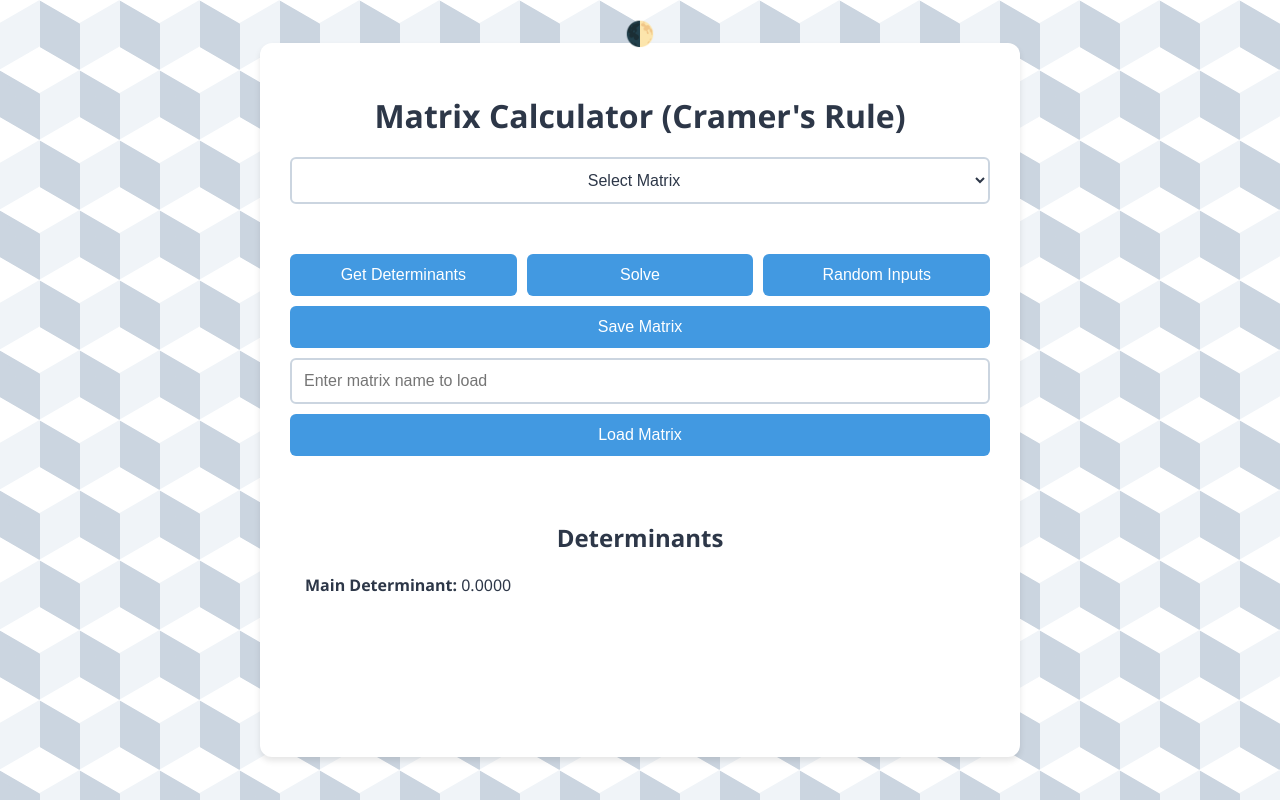
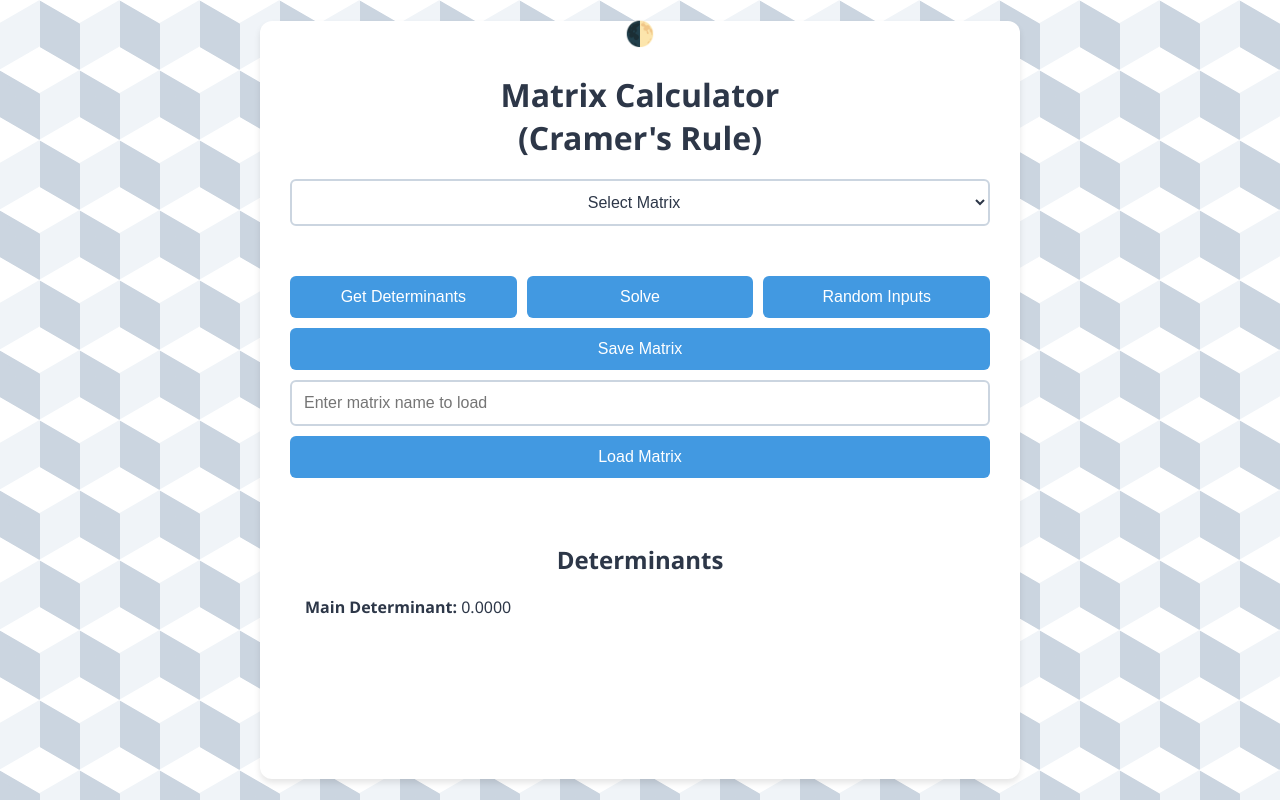
Before and after one commit to YsaacDeclines/MatrixCalculator, a plain HTML site: page index.html in a window 1280 px wide. Both pictures are taken after a click on the button "Get Determinants". Drawn offline with Linux system fonts and the light colour scheme.

```diff
--- a/index.html
+++ b/index.html
@@ -11,7 +11,7 @@
     <!-- Dark mode toggle button -->
     <button class="dark-mode-toggle" onclick="toggleDarkMode()" aria-label="Toggle dark mode">🌓</button>
     <div class="container">
-        <h1>Matrix Calculator (Cramer's Rule)</h1>
+        <h1>Matrix Calculator<br>(Cramer's Rule)</h1>
         <!-- Matrix size selection dropdown -->
         <div class="matrix-size">
             <select id="matrix-size" onchange="updateMatrixInputs()">
--- a/main.js
+++ b/main.js
@@ -67,6 +67,9 @@
 
         // Function to calculate and display determinants
         function getDeterminants() {
+
+            document.getElementById('result').innerHTML = "";
+            document.getElementById('step-by-step').innerHTML = "";
             if (!validateInputs()) return; // Validate inputs before proceeding
 
             const matrix = getMatrix(); // Get current matrix
@@ -89,6 +92,8 @@
 
         // Function to solve the matrix using Cramer's rule
         function solve() {
+            document.getElementById('determinants').innerHTML = "";
+
             if (!validateInputs()) return; // Validate inputs before proceeding
 
             const matrix = getMatrix(); // Get current matrix
```
